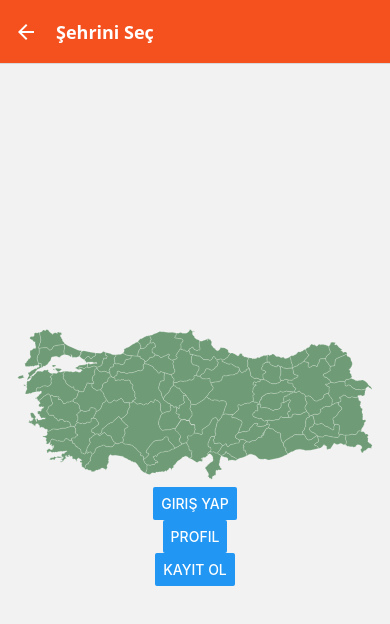
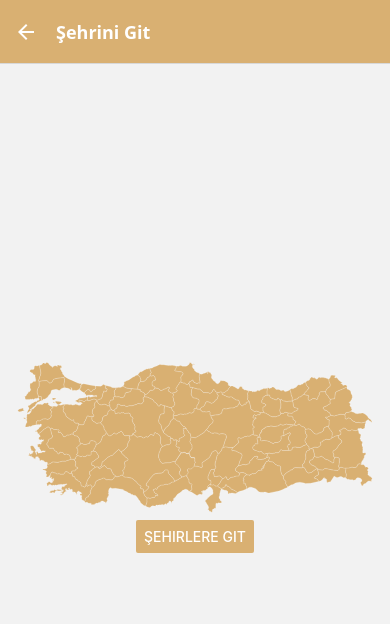
Before and after one commit to freshman11423/CodeLab, a React Native app: screen /TurkeyMap in a window 390 px wide. Shown: the top 624 px of the page. Built offline with nearby package versions, Linux system fonts and the light colour scheme.

Commit message:
Güncellemeler: App, TurkeyMap, Home dosyaları

```diff
--- a/App.tsx
+++ b/App.tsx
@@ -37,8 +37,8 @@ const App = () => {
           name="TurkeyMap"
           component={TurkeyMap}
           options={{
-            title: 'Şehrini Seç',
-            headerStyle: { backgroundColor: '#f4511e' },
+            title: 'Şehrini Git',
+            headerStyle: { backgroundColor: '#d9b072' },
             headerTintColor: '#fff',
             headerTitleStyle: { fontWeight: 'bold' },
           }}
--- a/src/components/TurkeyMap.tsx
+++ b/src/components/TurkeyMap.tsx
@@ -1,7 +1,8 @@
 import React from 'react';
-import { View, Text, Button, StyleSheet } from 'react-native';
+import { ImageBackground,View, Text, Button, StyleSheet } from 'react-native';
 import Svg, { Path } from 'react-native-svg';
 import { Dimensions } from 'react-native';
+import BackgroundLayout from '@/components/BackgroundLayout';
 
 
 // SVG'den alınan TÜM path'ler
@@ -180,22 +181,15 @@ const TurkeyMap = ({ navigation }) => {
     <View style={styles.container}>
       <Svg width={width} height={height} viewBox="0 0 1000 422">
         {paths.map((d, i) => (
-          <Path key={i} d={d} fill="#6f9c76" stroke="#fff" strokeWidth={0.5} />
+          <Path key={i} d={d} fill="#d9b072" stroke="#fff" strokeWidth={0.5} />
         ))}
       </Svg>
       {/* HARİTANIN ALTINA EKLİYORUZ */}
       <Button
-        title="Giriş Yap"
+        title="Şehirlere Git"
         onPress={() => navigation.navigate('Login')}
+        color="#d9b072"
       />
-      <Button
-        title="Profil"
-        onPress={() => navigation.navigate('Profile')}
-      />
-       <Button
-  title="Kayıt Ol"
-  onPress={() => navigation.navigate('Register')}
-/>
     </View>
   );
 };
```
Also changed, not shown: components/TurkeyMap.tsx (deleted, +0 -47 lines), screens/Home.tsx (line endings or trailing spaces).
